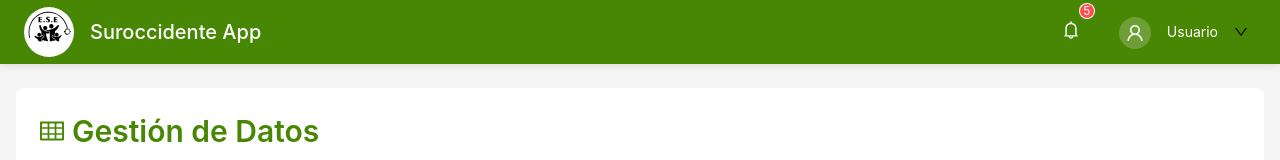
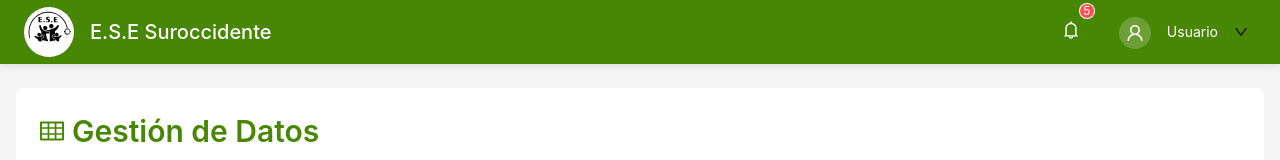
Before and after one commit to javierra218/suroccidente_react_app, a React (Vite) app: page /tabla_de_datos in a window 1280 px wide. Shown: the top 160 px of the page. Built offline with nearby package versions, Linux system fonts and the light colour scheme.

Commit message:
fix: Actualiza el título de la aplicación en index.html y Topbar a "E.S.E Suroccidente" para reflejar el nombre correcto de la entidad.

```diff
--- a/index.html
+++ b/index.html
@@ -6,7 +6,7 @@
     <link rel="apple-touch-icon" href="/src/assets/images/favicon.svg" />
     <meta name="viewport" content="width=device-width, initial-scale=1.0" />
     <meta name="theme-color" content="#488704" />
-    <title>Suroccidente App</title>
+    <title>E.S.E Suroccidente</title>
   </head>
   <body>
     <div id="root"></div>
--- a/src/components/Layout/Topbar/Topbar.tsx
+++ b/src/components/Layout/Topbar/Topbar.tsx
@@ -50,7 +50,7 @@ const Topbar: React.FC = () => {
     <Header className="topbar">
       <div className="topbar-left">
         <img src={logo} alt="Logo Suroccidente" className="logo" />
-        <h1 className="topbar-title">Suroccidente App</h1>
+        <h1 className="topbar-title">E.S.E Suroccidente</h1>
       </div>
 
       <Space size="large" className="topbar-right">
```
